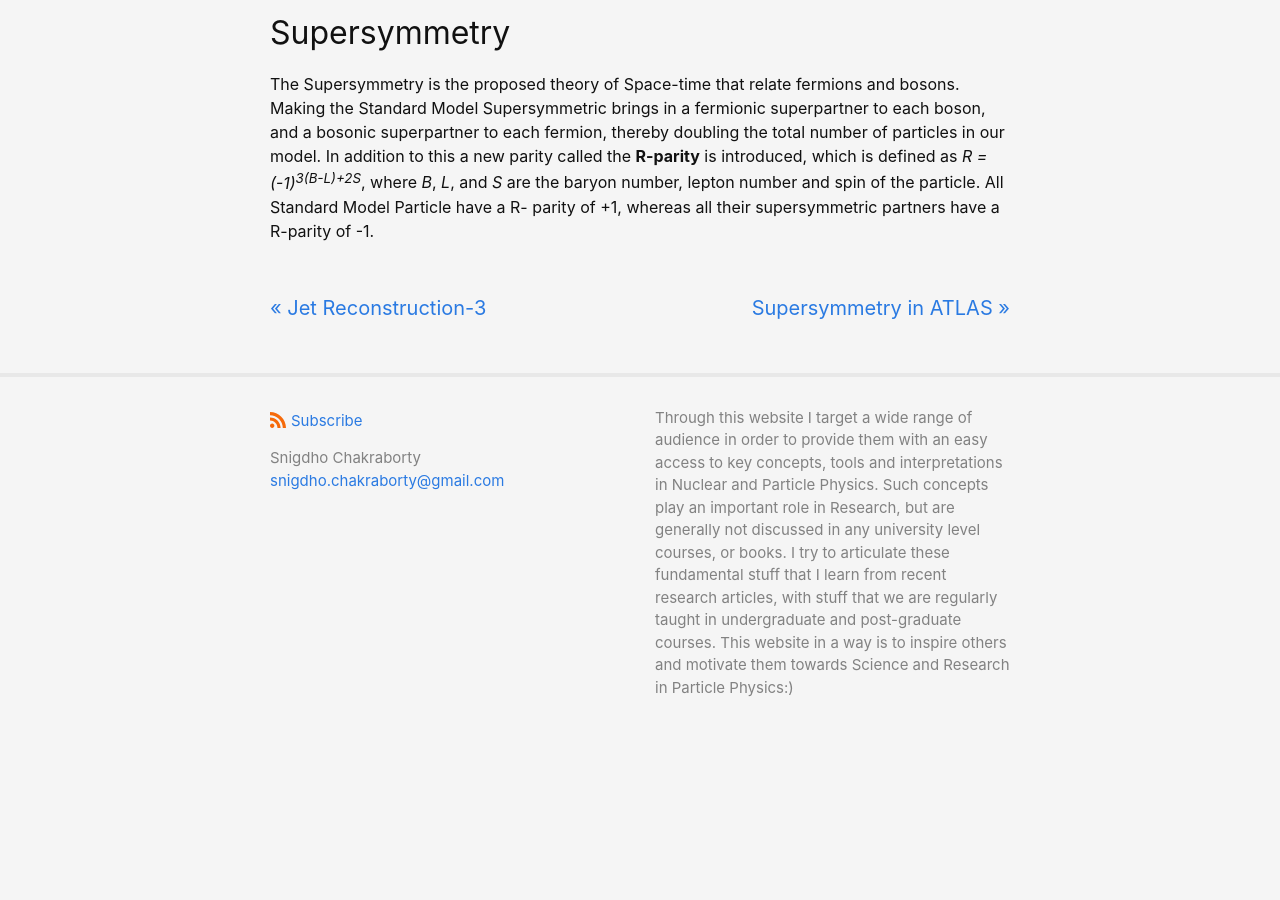
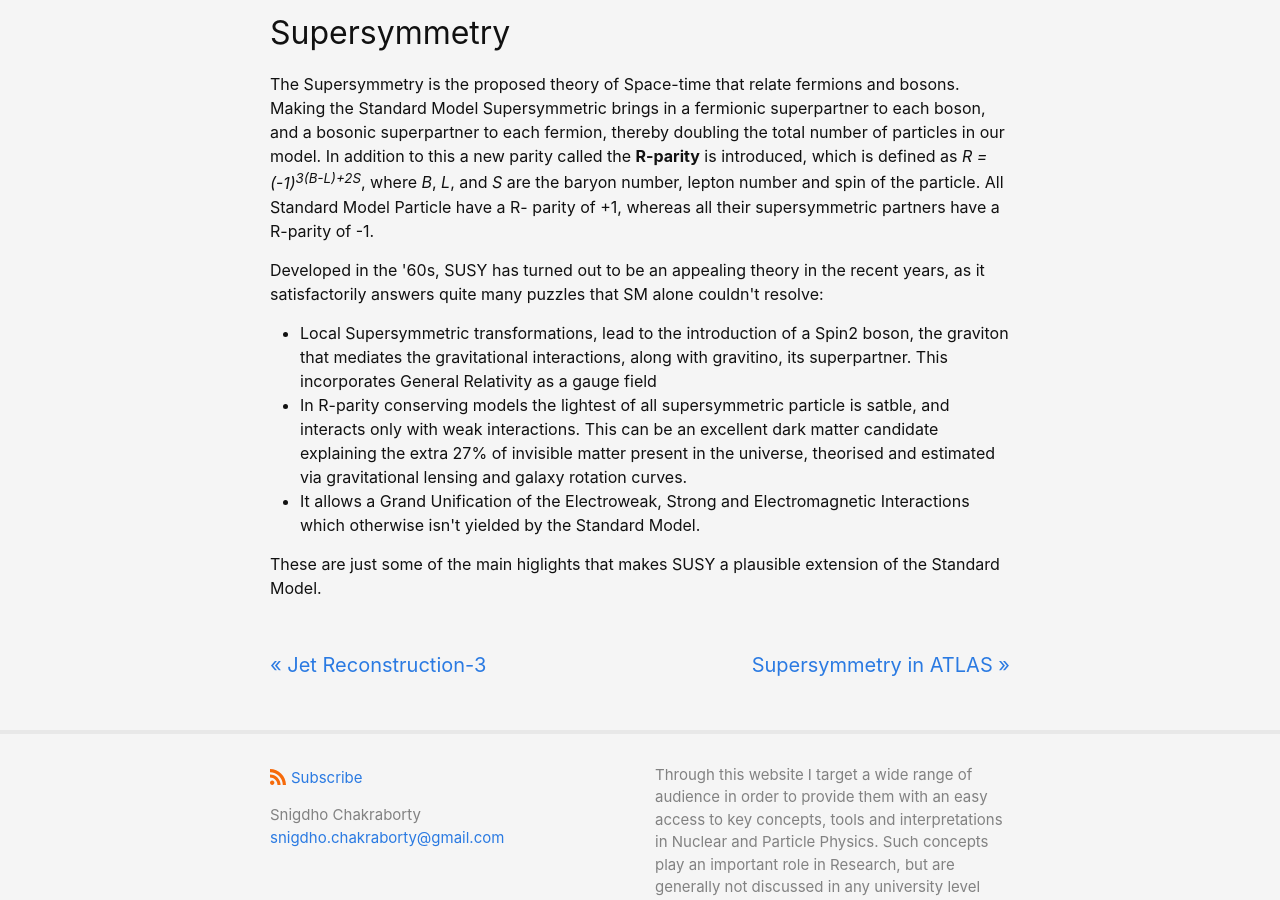
Before and after one commit to snigdhochakraborty/snigdhochakraborty.github.io, a Jekyll site: the page built from _posts/2021-05-05-RPV.md, in a window 1280 px wide and 900 px high, scrolled down 953 px. Built offline with Jekyll 4.4.1, drawn with Linux system fonts in a browser that asks for light colours; before the commit the page ends 1712 px from its top, so only the background shows below that.

Commit message:
Update 2021-05-05-RPV.md

```diff
--- a/_posts/2021-05-05-RPV.md
+++ b/_posts/2021-05-05-RPV.md
@@ -12,3 +12,9 @@ As I discussed in one of my past blog post [<b>The Standard Model and Beyond</b>
 
 <h2>Supersymmetry</h2>
  <p> The Supersymmetry is the proposed theory of Space-time that relate fermions and bosons. Making the Standard Model Supersymmetric brings in a fermionic superpartner to each boson, and a bosonic superpartner to each fermion, thereby doubling the total number of particles in our model. In addition to this a new parity called the <b>R-parity</b> is introduced, which is defined as <i>R = (-1)<sup>3(B-L)+2S</sup></i>, where <i>B</i>, <i>L</i>, and <i>S</i> are the baryon number, lepton number and spin of the particle. All Standard Model Particle have a R- parity of +1, whereas all their supersymmetric partners have a R-parity of -1.</p>
+ <p>Developed in the '60s, SUSY has turned out to be an appealing theory in the recent years, as it satisfactorily answers quite many puzzles that SM alone couldn't resolve:
+<ul>
+<li>Local Supersymmetric transformations, lead to the introduction of a Spin2 boson, the graviton that mediates the gravitational interactions, along with gravitino, its superpartner. This incorporates General Relativity as a gauge field</li>
+ <li>In R-parity conserving models the lightest of all supersymmetric particle is satble, and interacts only with weak interactions. This can be an excellent dark matter candidate explaining the extra 27% of invisible matter present in the universe, theorised and estimated via gravitational lensing and galaxy rotation curves.</li>
+ <li>It allows a Grand Unification of the Electroweak, Strong and Electromagnetic Interactions which otherwise isn't yielded by the Standard Model.</li>
+</ul> These are just some of the main higlights that makes SUSY a plausible extension of the Standard Model.</p>
```
